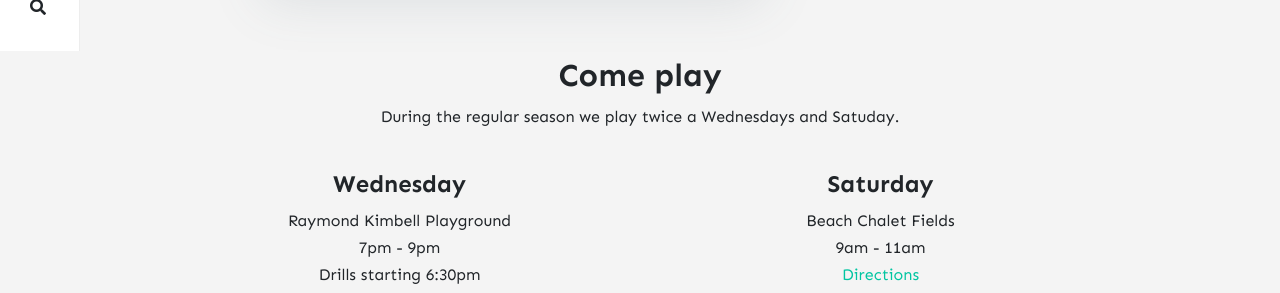
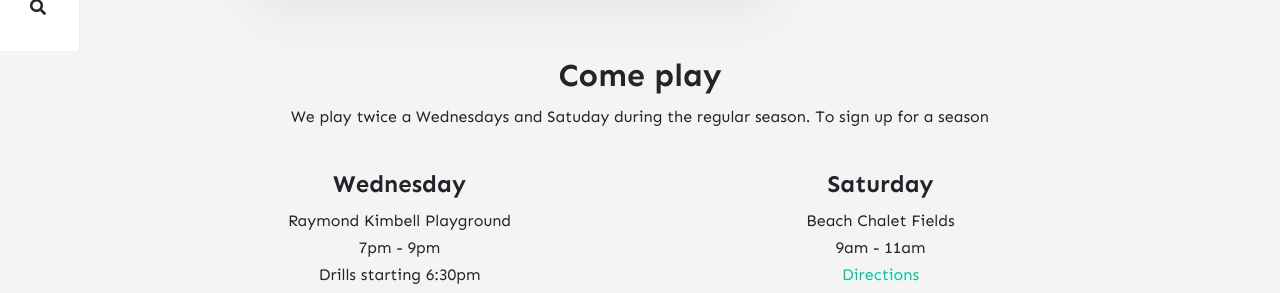
Before and after one commit to stackbit-projects/blue-triceratops-4f502, a Jekyll site: the page built from _pages/about.md, in a window 1280 px wide. Shown: the part 849-1142 px from the top of the page. Built offline with Jekyll 4.4.1, drawn with Linux system fonts in a browser that asks for light colours; nearby versions of some CDN libraries; comment, search, counter and statistics services are not loaded.

Commit message:
home.html: changed

```diff
--- a/_layouts/home.html
+++ b/_layouts/home.html
@@ -24,7 +24,8 @@ permalink: "/home.html"
 <div class="section center">
     <div class="spacer-40">
         <h2 class="section-title">Come play</h2>
-        <p>During the regular season we play twice a Wednesdays and Satuday.
+        <p>We play twice a Wednesdays and Satuday during the regular season. To sign up
+        for a season
         </p>
     </div>
     <div class="column-group">
```
